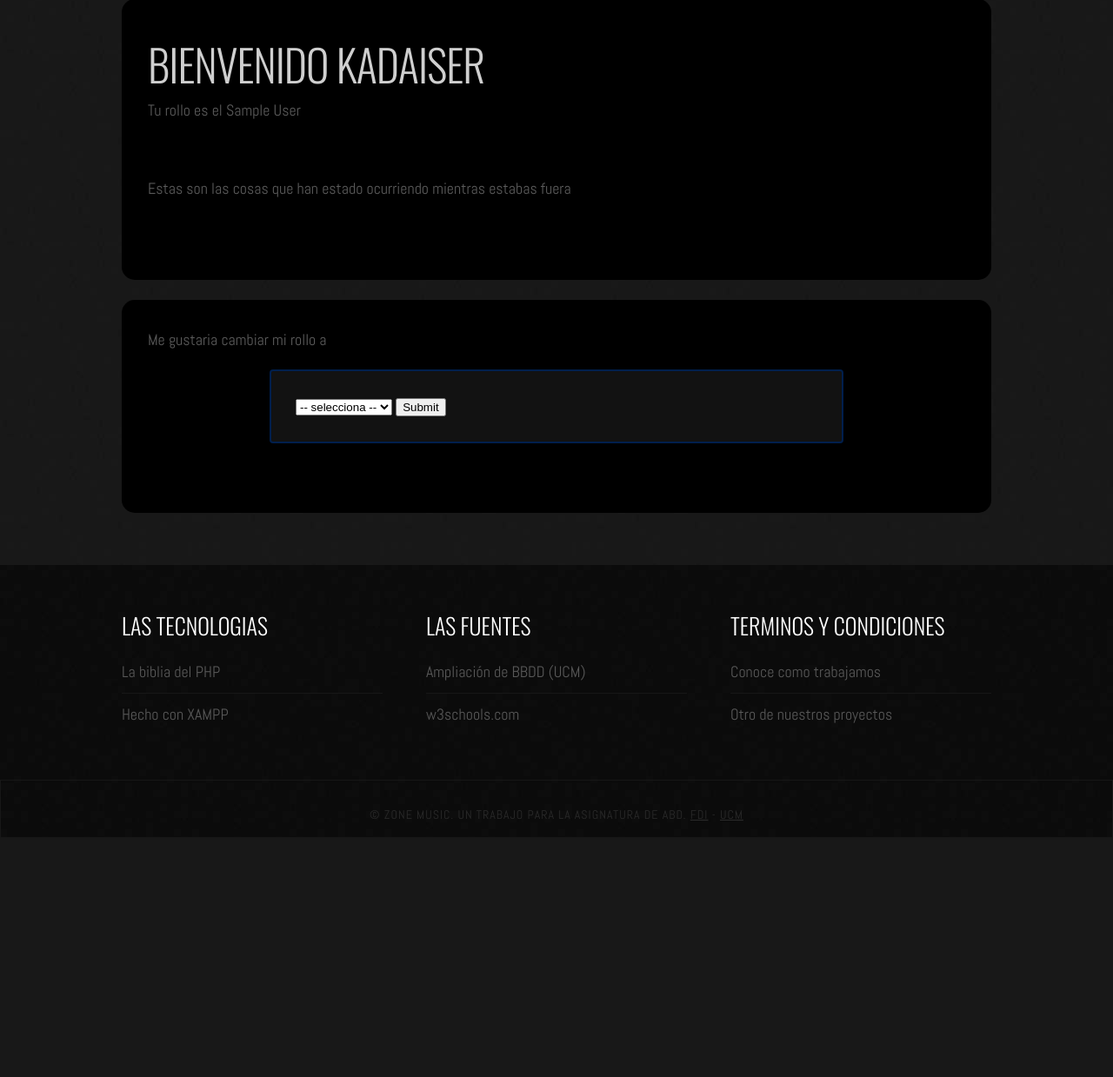
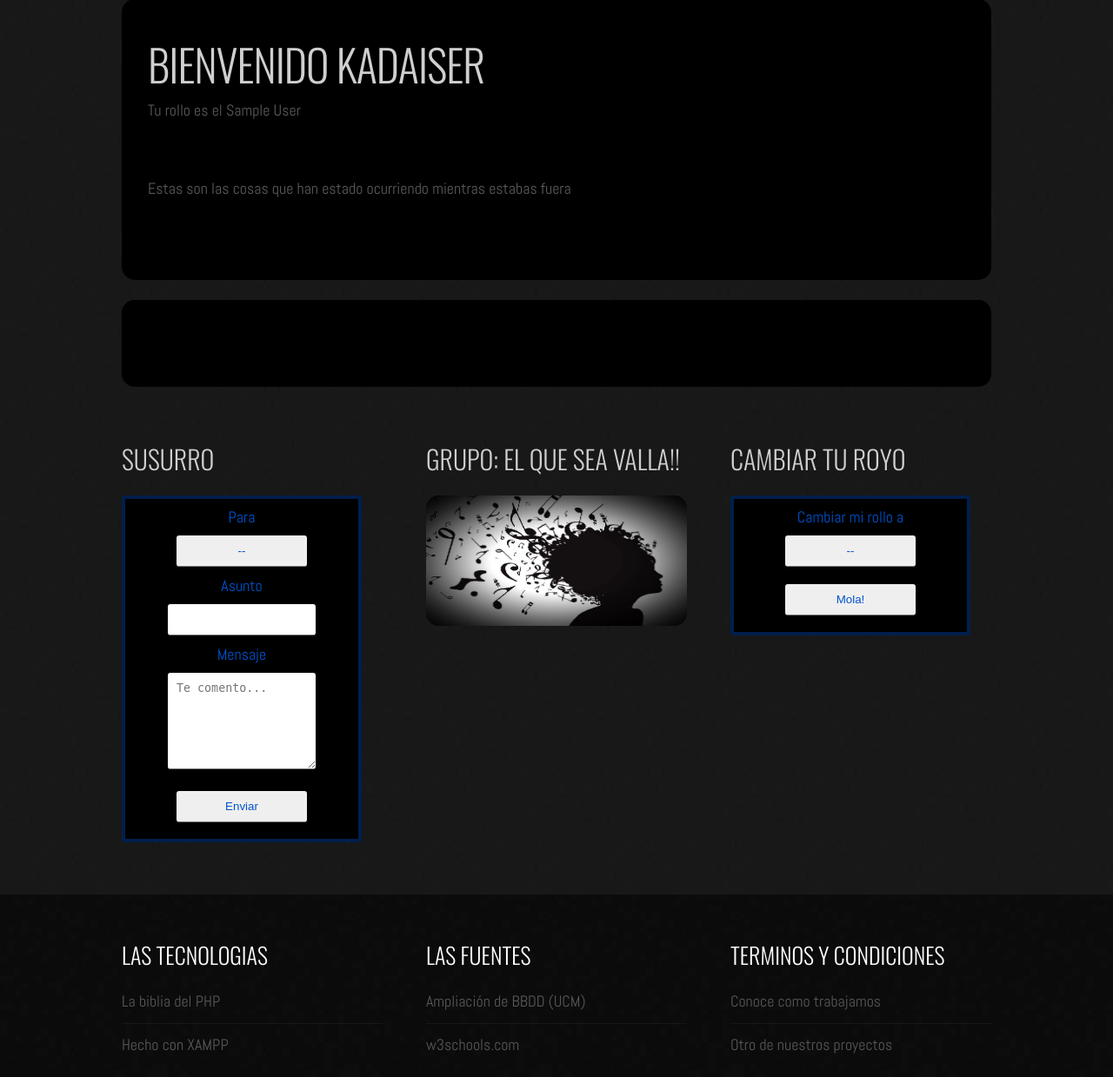
Before and after one commit to Kadaiser/UCM.FDI.ABD.PHP, a PHP site: page /userview.php in a window 1280 px wide. Shown: the part 601-1840 px from the top of the page at 87% size. Before the commit the page ends 1564 px from the top, so only its background shows below. Run offline with PHP 8.4, Linux system fonts and the light colour scheme; the visitor is signed in with stand-in values (Sample User, id 1); data comes from the database, SQL or seed files in the repository.

Commit message:
added new forms in userview.php

```diff
--- a/css/form.css
+++ b/css/form.css
@@ -6,6 +6,7 @@ form {
 	border: 2px solid #001f4d;
   border-radius: 4px;
 }
+
 
 .group {
 	position: relative;
@@ -41,7 +42,6 @@ form {
 }
 
 .group .button{
-
   background: #8E8E8E;
   font-size: 20px;
   font-weight: bold;
--- /dev/null
+++ b/css/miniForm.css
@@ -0,0 +1,28 @@
+form {
+	width: 250px;
+	padding: 3%;
+	background: #000000;
+	border: 4px solid #001f4d;
+  border-radius: 4px;
+  text-align: center;
+}
+
+.group input, textarea, select{
+  margin: 10px;
+	padding: 10px 10px 10px 10px;
+	-webkit-appearance: none;
+	color: #0052cc;
+	width: 150px;
+	border: none;
+	border-radius: 3px;
+	border-bottom: 1px solid #777;
+}
+
+.group select{
+  text-align: center;
+}
+
+.group label {
+	color: #0052cc;
+	pointer-events: none;
+}
--- a/index.php
+++ b/index.php
@@ -61,7 +61,7 @@
 					<h2>¡Hazte oir!</h2>
 					<p><img src="images/img06.jpg" width="300" height="150" alt="" /></p>
 					<p>Envia mensajes a los usuarios de la plataforma. Puedes promocionar tus obras, proponer preguntas, romper los esquemas!
-						En todo caso, si tu objetivo es comunicarte con los demas usuarios, registrate y empieza a disfrutar de los servicios de la web</p>
+						Si tu objetivo es comunicarte con los demas usuarios, registrate y empieza a disfrutar de los servicios de la web</p>
 					<p class="button"><a href="./signup.php">Registrame</a></p>
 				</div>
 				<div id="column2">
--- /dev/null
+++ b/php/populatePeople.php
@@ -0,0 +1,18 @@
+<?php
+  $DBconnection = mysqli_connect('127.0.0.1','root','','melomanos');
+  mysqli_set_charset( $DBconnection, 'utf8');
+
+  if($DBconnection) {
+    $sqlPeople = 'SELECT id,nick FROM users ORDER BY nick DESC';
+    $queryPeople = mysqli_query($DBconnection,$sqlPeople);
+
+    $optionPeople='';
+    while ($row = $queryPeople->fetch_array()) {
+      $optionPeople.='<option value="'.$row['id'].'">'.$row['nick'].'</option>';
+    }
+    mysqli_close($DBconnection);
+  }else{
+    mysqli_close($DBconnection);
+    echo 'UOPSS! '.mysqli_error();
+  }
+?>
--- a/php/populateRollo.php
+++ b/php/populateRollo.php
@@ -3,12 +3,12 @@
   mysqli_set_charset( $DBconnection, 'utf8');
 
   if($DBconnection) {
-    $sqlroom = 'SELECT id,name FROM genres ORDER BY name DESC';
-    $queryRoom = mysqli_query($DBconnection,$sqlroom);
+    $sqlRollo = 'SELECT id,name FROM genres ORDER BY name DESC';
+    $queryRollo = mysqli_query($DBconnection,$sqlRollo);
 
-    $optionRoom='';
-    while ($row = $queryRoom->fetch_array()) {
-      $optionRoom.='<option value="'.$row['id'].'">'.$row['name'].'</option>';
+    $optionRollo='';
+    while ($row = $queryRollo->fetch_array()) {
+      $optionRollo.='<option value="'.$row['id'].'">'.$row['name'].'</option>';
     }
     mysqli_close($DBconnection);
   }else{
--- a/userview.php
+++ b/userview.php
@@ -4,7 +4,8 @@ if(!isset($_SESSION['login'])){
   header("Location: ../fail.php");
 }
 
-include "./php/populateRollo.php"
+include "./php/populateRollo.php";
+include "./php/populatePeople.php";
 
 ?>
 
@@ -18,7 +19,7 @@ include "./php/populateRollo.php"
     <link href='http://fonts.googleapis.com/css?family=Oswald:400,300' rel='stylesheet' type='text/css' />
   	<link href='http://fonts.googleapis.com/css?family=Abel|Satisfy' rel='stylesheet' type='text/css' />
   	<link href="./css/style.css" rel="stylesheet" type="text/css" media="screen" />
-    <link href="./css/form.css" rel="stylesheet" type="text/css" media="screen" />
+    <link href="./css/miniForm.css" rel="stylesheet" type="text/css" media="screen" />
   </head>
   <body>
     <div id="wrapper">
@@ -54,19 +55,67 @@ include "./php/populateRollo.php"
     			</div>
     		</div>
         <br>
+
         <div class="post">
     			<div class="entry">
-            <p>Me gustaria cambiar mi rollo a </p>
-            <form class="" action="./php/setRolloInUser.php" method="post">
-              <select name="genre">
-                <option disabled selected value>-- selecciona --</option>
-                <?php echo $optionRoom;?>
-              </select>
-              <input type="submit">
-            </form>
     			</div>
     		</div>
       </div>
+
+      <div id="featured-content">
+				<div id="column1">
+					<h2>Susurro</h2>
+
+					<form action="../php/senMail.php" method="post">
+
+            <div class="group">
+            <label>Para </label><br>
+            <select name="to" required>
+              <option disabled selected value>--</option>
+              <?php echo $optionPeople;?>
+            </select>
+            </div>
+
+            <div class="group">
+              <label>Asunto</label><br>
+              <input type="text" name="topic" value="" required>
+            </div>
+
+            <div class="group">
+              <label>Mensaje</label>
+              <textarea name="content" rows="6" cols="20" placeholder="Te comento..."></textarea>
+            </div>
+
+            <div class="group">
+              <input type="submit" name="" value="Enviar">
+            </div>
+					</form>
+				</div>
+
+				<div id="column2">
+					<h2>Grupo: <?php echo "El que sea valla!!"; ?></h2>
+					<p><img src="images/img07.jpg" width="300" height="150" alt="" /></p>
+				</div>
+
+				<div id="column3">
+					<h2>Cambiar tu royo</h2>
+          <form class="" action="./php/setRolloInUser.php" method="post">
+            <div class="group">
+              <label>Cambiar mi rollo a </label>
+              <select name="genre">
+                <option disabled selected value>--</option>
+                <?php echo $optionRollo;?>
+              </select>
+            </div>
+            <div class="group">
+              <input type="submit" value="Mola!">
+            </div>
+          </form>
+				</div>
+			</div>
+
+
+
     </div>
 
     <?php include "./php/footer.php" ?>
```
Also changed, not shown: php/setRolloInUser.php (+5 -10 lines), php/sendMail.php (added).
